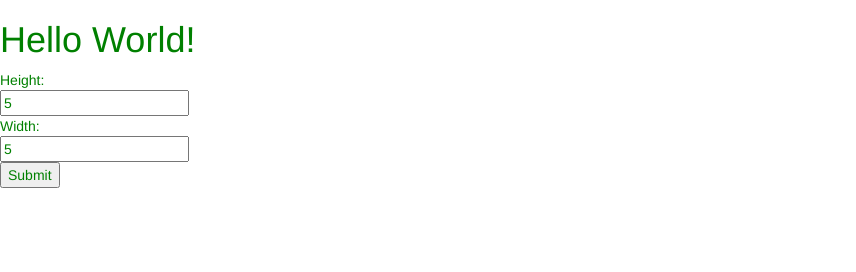
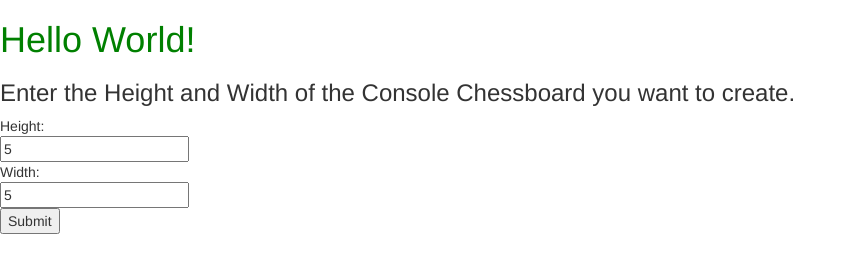
Before and after one commit to noble0423/JS-sandbox, a plain HTML site: page index.html in a window 1280 px wide. Both pictures are taken after typing "5", "5" into the empty fields and a click on the input "Submit". Shown: the whole page, without its empty margins (0-856 px from the left). Drawn offline with nearby package versions, Linux system fonts and the light colour scheme; a web font is replaced by a local one.

Commit message:
corrected width and height (they were switched). minor HTML changes.

```diff
--- a/assets/css/style.css
+++ b/assets/css/style.css
@@ -1,3 +1,3 @@
-body {
+h1 {
     color: green;
 }
--- a/assets/js/chessBoard.js
+++ b/assets/js/chessBoard.js
@@ -7,8 +7,8 @@ let board = "";
 //============================================================================================
 function chessBoard() {
     console.log("---------------");
-    for (x = 1; x <= $("#boardWidth").val().trim(); x++) {
-        for (y = 1; y <= $("#boardHeight").val().trim(); y++) {
+    for (x = 1; x <= $("#boardHeight").val().trim(); x++) {
+        for (y = 1; y <= $("#boardWidth").val().trim(); y++) {
             if ((x + y) % 2 === 0 ) {
                 board += " ";
             }
--- a/index.html
+++ b/index.html
@@ -22,6 +22,8 @@
 <body>
     <h1>Hello World!</h1>
 
+    <div id="chessBoard">
+        <h3>Enter the Height and Width of the Console Chessboard you want to create.</h3>
         <form id="target">
             Height:<br>
             <input type="number" id="boardHeight" name="height">
@@ -31,6 +33,7 @@
             <br>
             <input type="submit" value="Submit">
         </form>
+    </div>
 
     <!-- <h3>Start Code in Console</h3>
 
```
Lines whose indentation alone changed are shown as unchanged.
